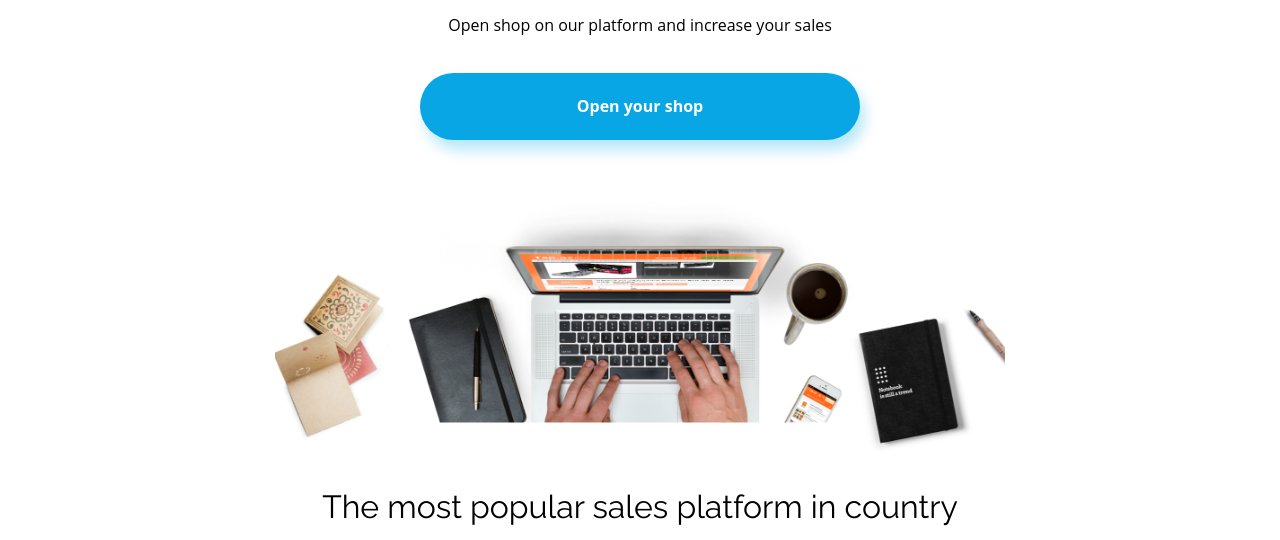
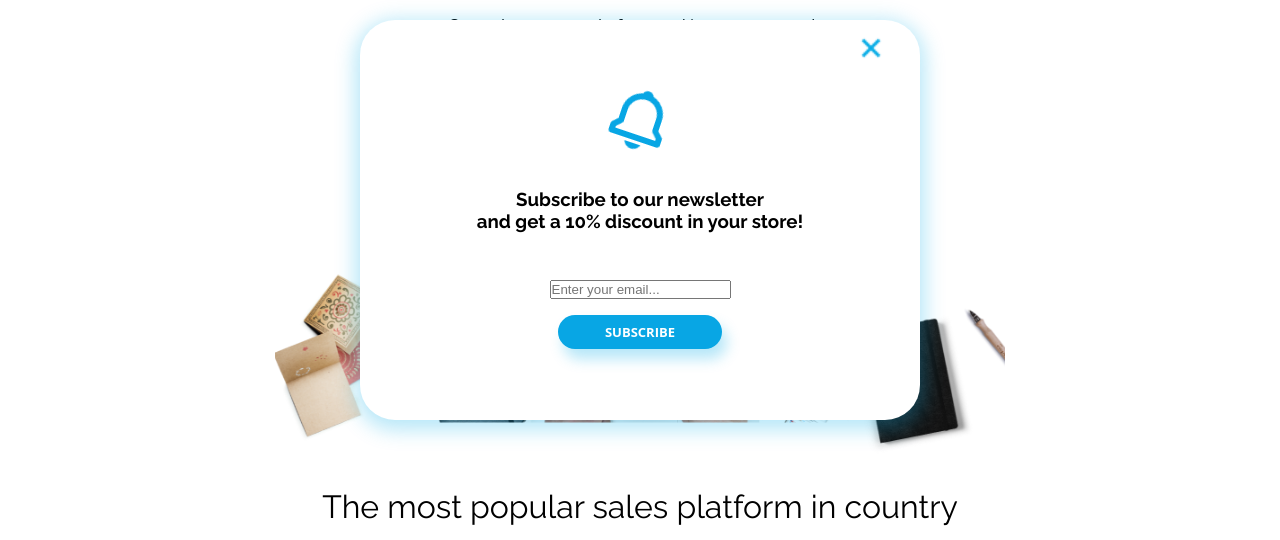
Before and after one commit to omarPerez1987/oxigen-shop, a plain HTML site: page index.html in a window 1280 px wide. Shown: the part 260-800 px from the top of the page. Drawn offline with Linux system fonts and the light colour scheme.

Commit message:
feat: añado estilos a modal y funcionalidad de mostrar

```diff
--- a/app.js
+++ b/app.js
@@ -1,17 +1,19 @@
 import { initializeDropdown } from "./src/header/dropDown.js";
-import { handleResize } from "./src/header/dropDown.js";
 import { updateProgressBar } from "./src/scroller/scroller.js";
 import { scrollToTop } from "./src/footer/buttonFooter/scrollToTop.js";
 import { Slider } from "./src/slider/slider.js"
+import { showModal } from "./src/modal/modal.js";
 
 document.addEventListener("DOMContentLoaded", function () {
 
   initializeDropdown(); // function dropdown en ./src/header
-  handleResize(); // function read with desktop en ./src/header
 
   updateProgressBar(); // function progreso barra horizontal en ./src/scroll
 
   scrollToTop(); //funcion scrollTop en ./src/footer/buttonFooter
 
   const slider = new Slider('slider'); // instancia para la clase Slider
+
+  showModal()
+
 });
--- a/index.html
+++ b/index.html
@@ -40,6 +40,22 @@
         </ul>
       </div>
     </header>
+
+    <!-- modal************************************************************** -->
+    <article class="modal__article">
+      <section id="modal-container" class="modal__article__section">
+        <div  class="modal__article__section__div1">
+          <img src="./public/image/header/Frame 14.png" alt="" />
+        </div>
+        <div id="cross" class="modal__article__section__div2">
+          <img src="./public/image/modal/bell.png" alt="">
+          <h1>Subscribe to our newsletter</h1>
+          <h3>and get a 10% discount in your store!</h3>
+          <input type="text" placeholder="Enter your email..." value=""/>
+          <button id="subscribe" >SUBSCRIBE</button>
+        </div>
+      </section>
+    </article>
 
     <!-- banner ********************************************************* -->
 
--- a/src/header/dropDown.js
+++ b/src/header/dropDown.js
@@ -2,6 +2,7 @@ const showBtn = document.getElementById("showBtn");
 const hideBtn = document.getElementById("hideBtn");
 const dropdownList = document.getElementById("dropdownList");
 const noList = document.getElementById("noList");
+
 
 // dropdown
 export function initializeDropdown() {
@@ -15,11 +16,11 @@ export function initializeDropdown() {
     dropdownList.style.display = "block";
     noList.style.display = "none";
   });
-
 }
 
 // solucion al bug al cambiar de pantalla con devtools
-export  function handleResize() {
+
+export function handleResize() {
   if (window.innerWidth >= 670) {
     dropdownList.style.display = "flex";
     noList.style.display = "none";
@@ -28,5 +29,5 @@ export  function handleResize() {
     noList.style.display = "block";
   }
 }
-
+handleResize();
 window.addEventListener("resize", handleResize);
--- a/src/header/header.scss
+++ b/src/header/header.scss
@@ -1,6 +1,4 @@
 header {
-  display: flex;
-  justify-content: space-between;
   width: 100%;
   height: 70px;
   background: #fff;
@@ -8,6 +6,7 @@ header {
   z-index: 1;
 
   .header__div1 {
+    // display: none;
     width: 100%;
     h1 {
       margin: 17px 50px 0px 25px;
@@ -48,6 +47,7 @@ header {
       }
     }
     button {
+      display: inline-block;
       border: 0;
       background-color: transparent;
       cursor: pointer;
--- /dev/null
+++ b/src/modal/modal.js
@@ -0,0 +1,27 @@
+import { updateProgressBar } from "../scroller/scroller.js";
+
+const modal = document.getElementById("modal-container");
+const cross = document.getElementById("cross");
+const subscribe = document.getElementById("subscribe");
+
+
+
+export function showModal () {
+    showModalByScroll()
+    showModalByTime ()
+}
+
+function showModalByScroll() {
+  window.addEventListener("scroll", () => {
+    const scrolledValue = updateProgressBar();
+    if (scrolledValue > 25) {
+      modal.style.display = "flex";
+    }
+  });
+}
+
+function showModalByTime() {
+  setTimeout(() => {
+    modal.style.display = "flex";
+  }, 5000);
+}
--- /dev/null
+++ b/src/modal/modal.scss
@@ -0,0 +1,84 @@
+.modal__article {
+  position: sticky;
+  top: 35vh;
+  width: 100%;
+  display: flex;
+  justify-content: center;
+  z-index: 99;
+  height: 0;
+  .modal__article__section {
+    padding: 0.5rem 1rem 3rem 1rem;
+    height: 25rem;
+    width: 80%;
+    max-width: 35rem;
+    display: none;
+    flex-direction: column;
+    align-items: center;
+    gap: 1rem;
+    background-color: #fff;
+    border: none;
+    border-radius: 35px;
+    box-shadow: 0px 5px 20px 5px rgba(7, 172, 230, 0.29);
+    .modal__article__section__div1 {
+      display: flex;
+      justify-content: end;
+      width: 95%;
+      img {
+        width: 1.5rem;
+        margin: 0.5rem;
+      }
+    }
+    .modal__article__section__div2 {
+      display: flex;
+      flex-direction: column;
+      justify-content: start;
+      align-items: center;
+      height: 100%;
+      text-align: center;
+      img {
+        animation: swing 1.5s ease-in-out infinite;
+      }
+
+      h1 {
+        margin-top: 2rem;
+      }
+      input {
+        margin-top: 3rem;
+        margin-bottom: 1rem;
+      }
+      button {
+        padding: 0.5rem;
+        width: 50%;
+        border: none;
+        border-radius: 35px;
+        background: #08a6e4;
+        box-shadow: 5px 10px 14px 0px rgba(7, 172, 230, 0.29);
+        color: #fff;
+        font-family: Open Sans;
+        font-size: 13px;
+        font-style: normal;
+        font-weight: 700;
+        line-height: normal;
+      }
+    }
+  }
+}
+
+@keyframes swing {
+    0% {
+      transform: rotate(0deg);
+    }
+    20% {
+      transform: rotate(20deg);
+    }
+    40% {
+      transform: rotate(-20deg);
+    }
+    60% {
+      transform: rotate(20deg);
+    }
+    80% {
+      transform: rotate(-20deg);
+    }
+
+  }
--- a/src/scroller/scroller.js
+++ b/src/scroller/scroller.js
@@ -6,6 +6,6 @@ export function updateProgressBar() {
   const winHeight = window.innerHeight; //altura de la ventana del navegador
   const scrolled = (scrollTop / (docHeight - winHeight)) * 100;
   progressBar.style.width = scrolled + "%";
+  return scrolled
 }
-
 window.addEventListener("scroll", updateProgressBar);
--- a/src/styles.scss
+++ b/src/styles.scss
@@ -18,6 +18,9 @@ body {
 // HEADER*****************************
 @import "./header/header.scss";
 
+// MODAL*****************************
+@import "./modal/modal.scss";
+
 // BANNER*****************************
 @import "./banner/banner.scss";
 
```
Also changed, not shown: public/image/modal/bell.png (added), src/header/header.css, src/modal/modal.css (added), src/styles.css, 3 other files.
